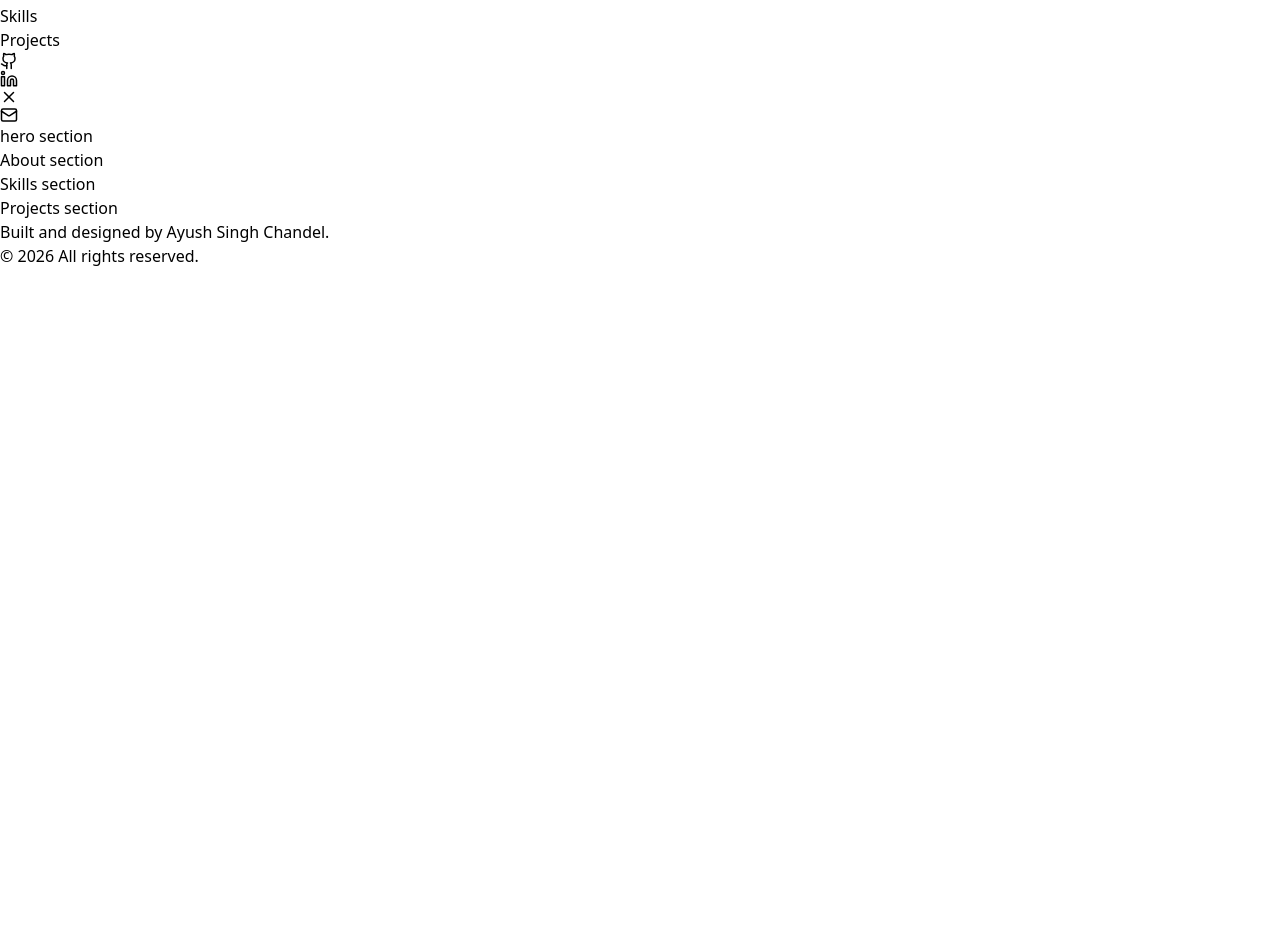
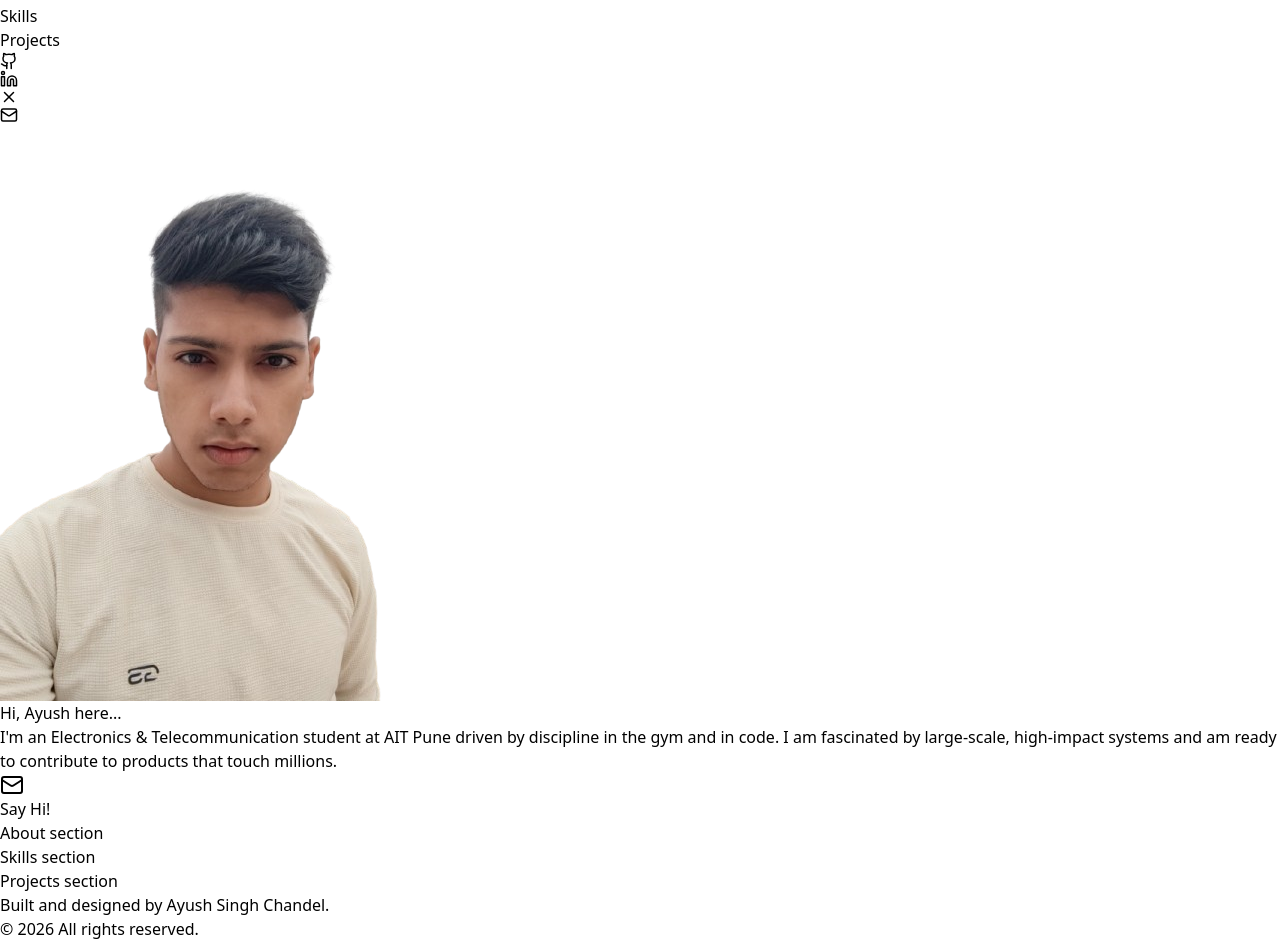
Before and after one commit to AyushsinghChandel/Portfolio, a React (Vite) app: page / in a window 1280 px wide. Shown: the part 140-1081 px from the top of the page. Before the commit the page ends 800 px from the top, so only its background shows below. Built offline with nearby package versions, Linux system fonts and the light colour scheme.

Commit message:
Added HeroSection

```diff
--- a/src/components/HeroSection.tsx
+++ b/src/components/HeroSection.tsx
@@ -1,7 +1,45 @@
+import { Mail } from 'lucide-react';
+import { motion } from 'framer-motion';
+
 export const HeroSection = () => {
   return (
-    <div>
-        hero section
-    </div>
-    );
-}
+    <section id="hero" className="bg-gray-900 min-h-screen flex items-center justify-center bg-navy px-6 md:px-20 pt-20">
+      <div className="flex flex-col md:flex-row items-center justify-between w-full max-w-7xl">
+        <motion.div
+          initial={{ opacity: 0, scale: 0.9 }}
+          animate={{ opacity: 1, scale: 1 }}
+          transition={{ duration: 0.5 }}
+          className="w-full md:w-1/2 flex justify-center md:justify-start order-2 md:order-1 mt-10 md:mt-0 relative"
+        >
+           <div className="relative group">
+              <div className="absolute -inset-4 bg-green/20 rounded-xl blur-lg group-hover:bg-green/30 transition-all duration-300"></div>
+              <img
+                src="/profile.png"
+                alt="Ayush Singh"
+                className="mx-10 relative w-[200px] h-[200px] md:w-[350px] md:h-[350px] object-cover rounded-xl shadow-2xl grayscale hover:grayscale-0 transition-all duration-500"
+              />
+           </div>
+        </motion.div>
+        <motion.div
+            initial={{ opacity: 0, x: 50 }}
+            animate={{ opacity: 1, x: 0 }}
+            transition={{ duration: 0.8 }}
+            className="w-full md:w-1/2 flex flex-col items-start text-left order-1 md:order-2 space-y-6"
+        >
+            <h1 className="text-white text-3xl md:text-5xl font-bold text-slate">Hi, <span className='text-green-300'>Ayush</span> here.<span className="text-green-300 animate-pulse">..</span></h1>
+            <p className="text-white  max-w-lg text-sm leading-relaxed">
+              I'm an Electronics & Telecommunication student at AIT Pune driven by discipline in the gym and in code. I am fascinated by large-scale, high-impact systems and am ready to contribute to products that touch millions.
+            </p>
+            <a
+              href="mailto:ayushchandel_230620@aitpune.edu.in"
+              className="group flex items-center gap-3 border border-green text-green-300 px-8 py-4 rounded font-mono text-sm hover:bg-green/10 transition-all duration-300 mt-5"
+            >
+              <Mail className="w-5 h-5 group-hover:animate-bounce" />
+              Say Hi!
+            </a>
+        </motion.div>
+
+      </div>
+    </section>
+  );
+};
--- a/src/components/Navbar.tsx
+++ b/src/components/Navbar.tsx
@@ -39,7 +39,7 @@ export const Navbar = () => {
       className={ `fixed bg-gray-900 w-full z-50 transition-all duration-300 ${
         scrolled
           ? "bg-navy/95 backdrop-blur-md shadow-lg py-2"
-          : "bg-transparent py-4"
+          : "bg-transparent py-2"
       }`}
     >
       <div className="flex flex-col md:flex-row justify-between items-center px-6 md:px-10 max-w-7xl mx-auto">
```
Also changed, not shown: public/profile.png (added).
